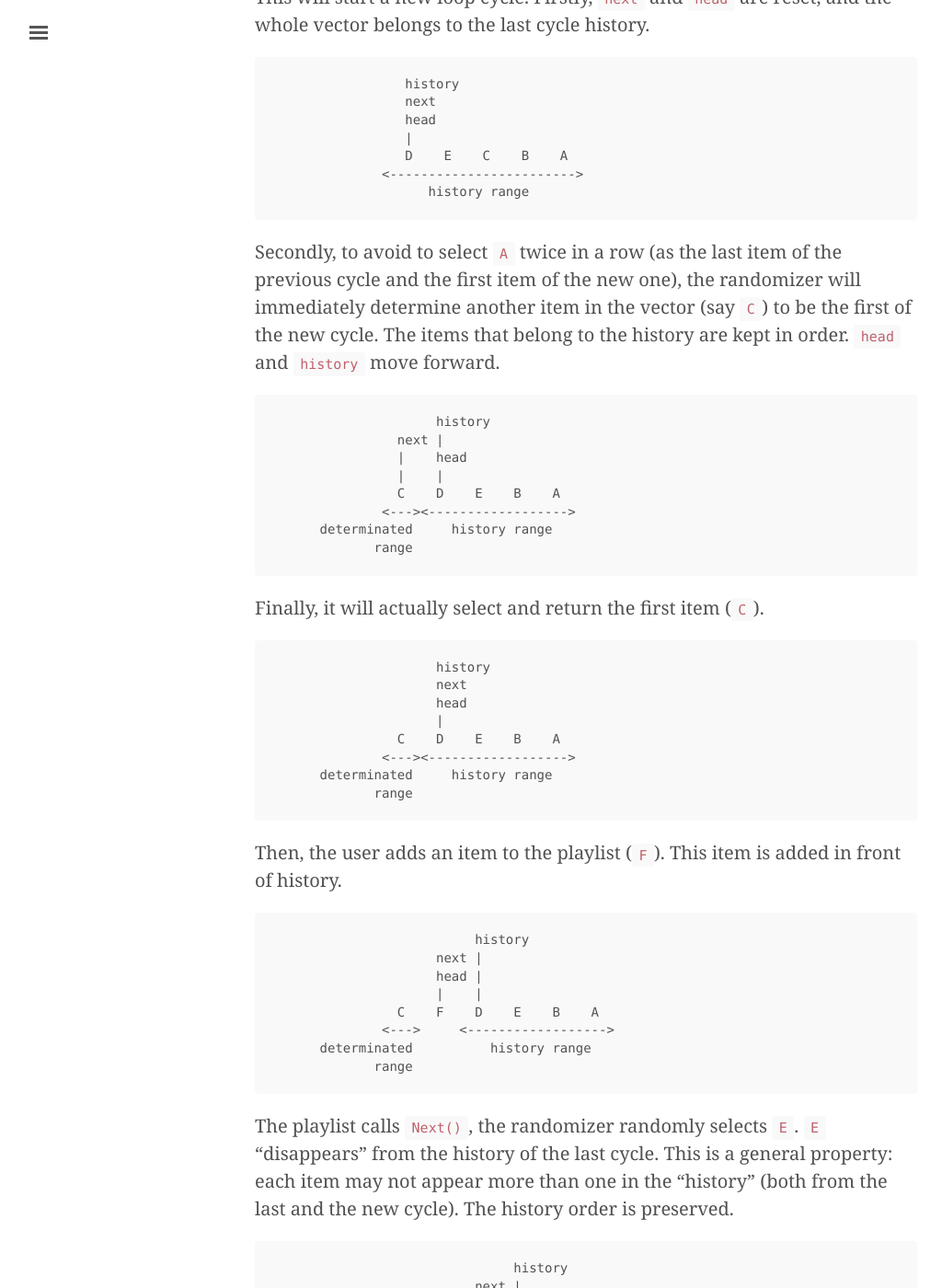
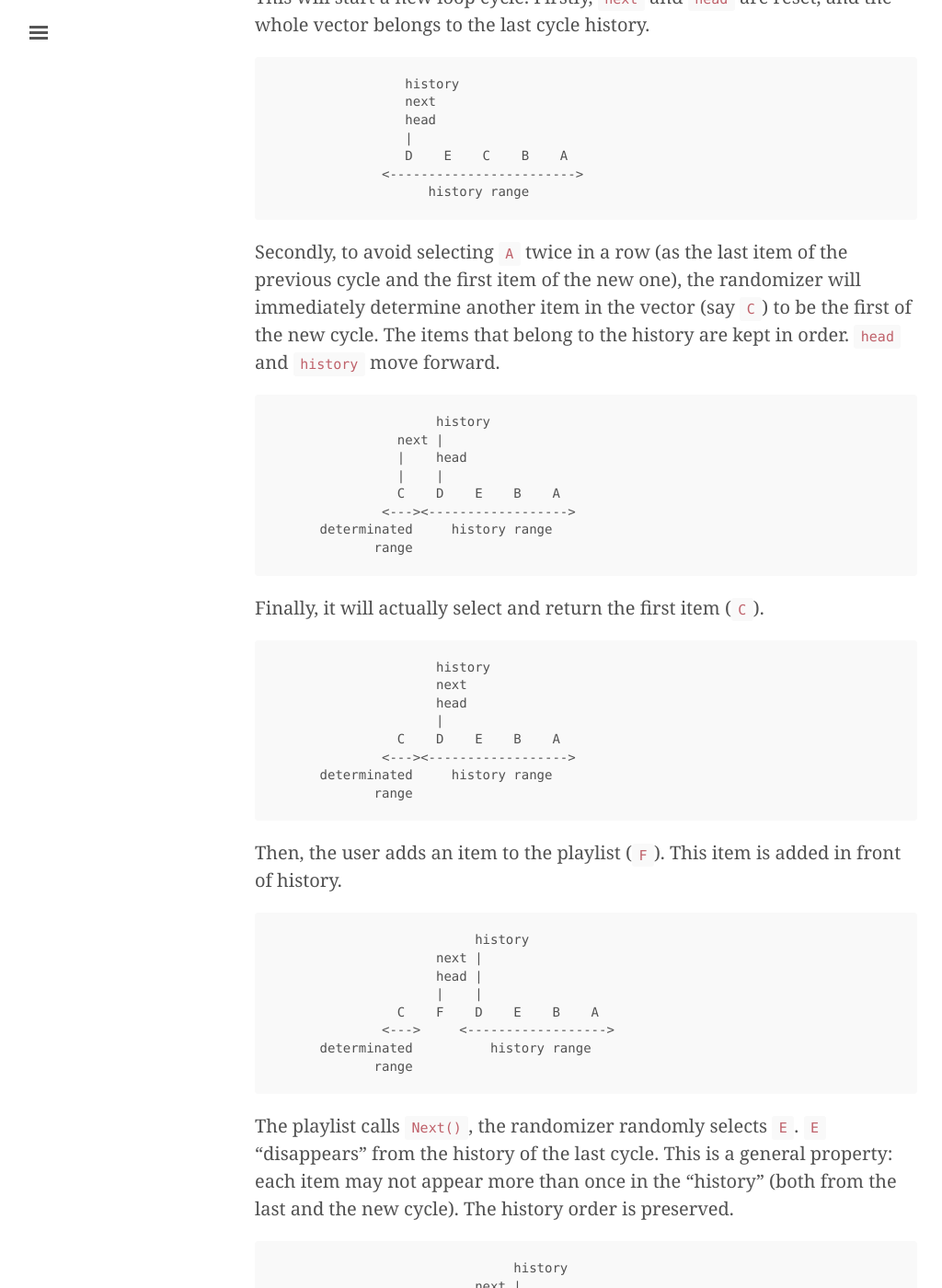
Before and after one commit to rom1v/blog.rom1v.com, a Jekyll site: the page built from _posts/2019-05-21-a-new-core-playlist-for-vlc-4.md, in a window 1280 px wide and 1400 px high, scrolled down 12153 px. Shown: the whole window at 92% size, without its empty margins (3-1027 px from the left). Built offline with Jekyll 4.4.1, drawn with Linux system fonts in a browser that asks for light colours; some of the changed text lies outside the part shown.

Commit message:
Fix typos in VLC playlist article
https://mailman.videolan.org/pipermail/vlc-devel/2020-September/138309.html

````diff
--- a/_posts/2019-05-21-a-new-core-playlist-for-vlc-4.md
+++ b/_posts/2019-05-21-a-new-core-playlist-for-vlc-4.md
@@ -223,7 +223,7 @@ This implies that the UI has to manage **a copy of the playlist content**. The
 UI playlist should be considered as a remote out-of-sync view of the core
 playlist.
 
-Note that the copy must be not limited to the list of _pointers_ to playlist
+Note that the copy must not be limited to the list of _pointers_ to playlist
 items: the content which is displayed and susceptible to change asynchronously
 (media metadata, like _title_ or _duration_) must also be copied. The UI needs a
 **deep copy**; otherwise, the content could change (and be exposed) before the
@@ -548,7 +548,7 @@ the whole vector belongs to the last cycle history.
                     history range
 ```
 
-Secondly, to avoid to select `A` twice in a row (as the last item of the
+Secondly, to avoid selecting `A` twice in a row (as the last item of the
 previous cycle and the first item of the new one), the randomizer will
 immediately determine another item in the vector (say `C`) to be the first of
 the new cycle. The items that belong to the history are kept in order.
@@ -594,7 +594,7 @@ of history.
 
 The playlist calls `Next()`, the randomizer randomly selects `E`. `E`
 "disappears" from the history of the last cycle. This is a general property:
-each item may not appear more than one in the "history" (both from the last
+each item may not appear more than once in the "history" (both from the last
 and the new cycle). The history order is preserved.
 
 ```
````
Also changed, not shown: other parts of _posts/2019-05-21-a-new-core-playlist-for-vlc-4.md (+2 -2 lines).
